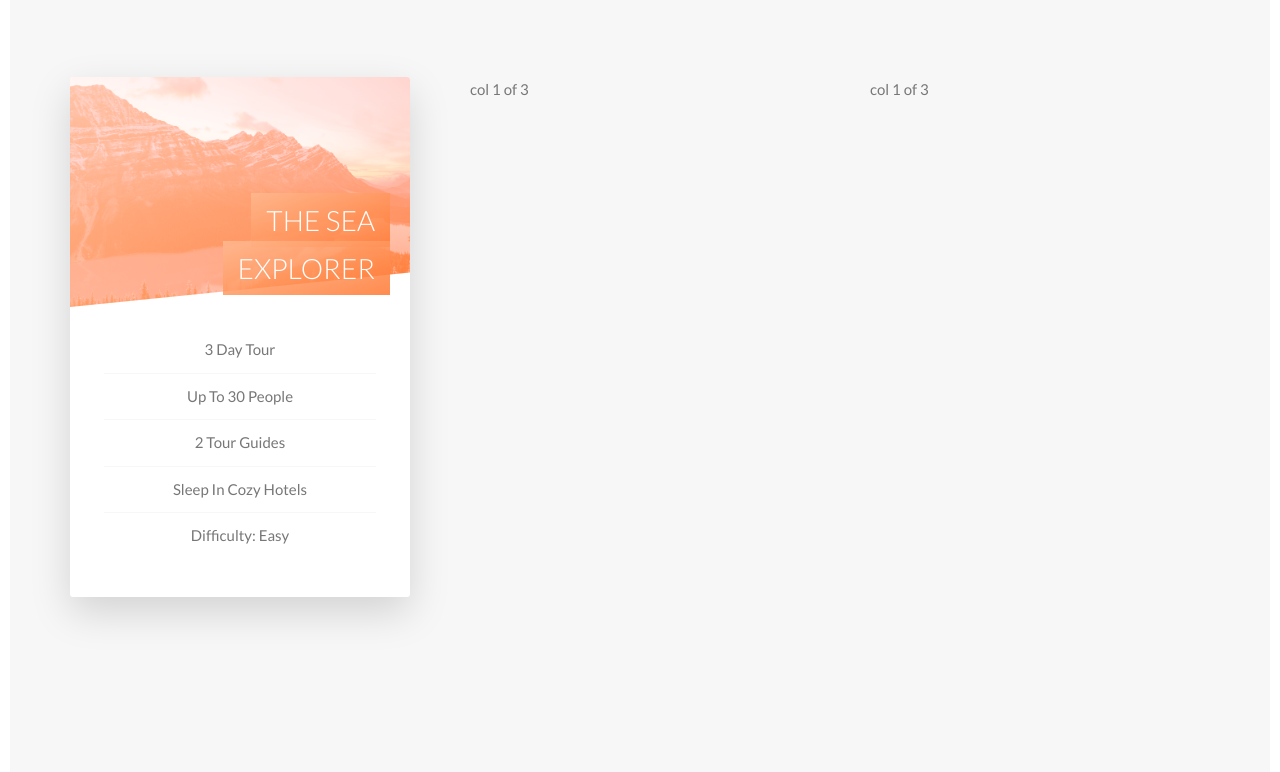
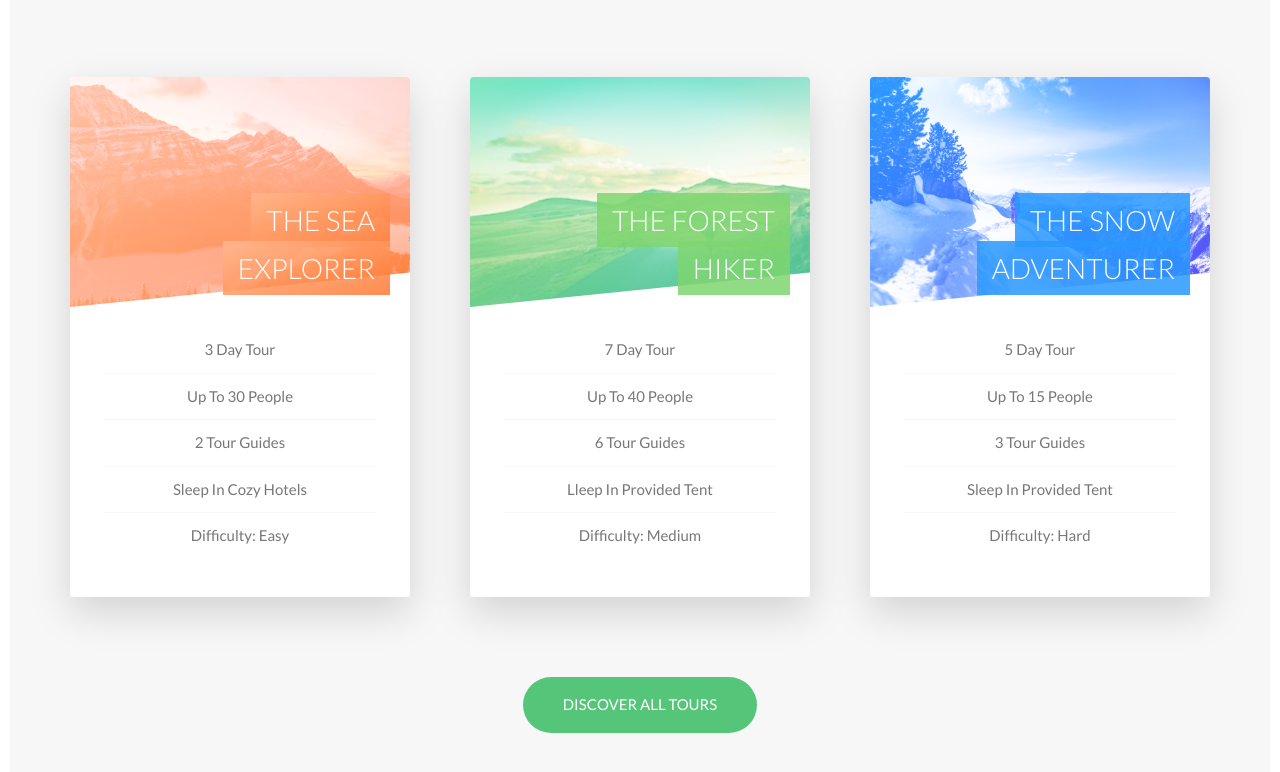
Before and after one commit to acharayaP03/Nature-Tours, a website built with webpack: page src/template.html in a window 1280 px wide. Shown: the part 2407-3179 px from the top of the page. Built offline with nearby package versions, Linux system fonts and the light colour scheme.

Commit message:
card section

```diff
--- a/src/scss/base/_utilities.scss
+++ b/src/scss/base/_utilities.scss
@@ -9,3 +9,7 @@
 .u-mb-2{
     margin-bottom: 2rem;
 }
+
+.u-mt-8{
+    margin-top: 8rem;
+}
--- a/src/scss/components/_button.scss
+++ b/src/scss/components/_button.scss
@@ -24,6 +24,14 @@
         color: $color-grey-dark;
         &::after{
             background-color: $color-white;
+        }
+    }
+
+    &--green{
+        background-color: $color-primary;
+        color: $color-white;
+        &::after{
+            background-color: $color-primary;
         }
     }
     &--animated{
--- a/src/scss/components/_card.scss
+++ b/src/scss/components/_card.scss
@@ -27,6 +27,12 @@
             &-1{
                 background-image: linear-gradient(to right bottom, $color-secondary-light, $color-secondary-dark);
             }
+            &-2{
+                background-image: linear-gradient(to right bottom, $color-primary-light, $color-primary-dark);
+            }
+            &-3{
+                background-image: linear-gradient(to right bottom, $color-tertiary-light, $color-tertiary-dark);
+            }
         }
     }
 
@@ -43,15 +49,17 @@
         height: 23rem;
         background-blend-mode: screen;
         clip-path: polygon(0 0, 100% 0, 100% 85%, 0 100%);
+        border-top-right-radius: 3px;
+        border-top-left-radius: 3px;
 
         &--1{
             background-image:  linear-gradient(to right bottom, $color-secondary-light, $color-secondary-dark),url('./assets/image/nat-4.jpg');
         }
         &--2{
-            background-image:  linear-gradient(to right bottom, $color-secondary-light, $color-secondary-dark),url('./assets/image/nat-4.jpg');
+            background-image:  linear-gradient(to right bottom, $color-primary-light, $color-primary-dark),url('./assets/image/nat-2.jpg');
         }
         &--3{
-            background-image:  linear-gradient(to right bottom, $color-secondary-light, $color-secondary-dark),url('./assets/image/nat-4.jpg');
+            background-image:  linear-gradient(to right bottom, $color-tertiary-light, $color-tertiary-dark),url('./assets/image/nat-7.jpg');
         }
     }
 
@@ -74,6 +82,12 @@
         &--1{
             background-image: linear-gradient(to right bottom, rgba($color-secondary-light, 0.85), rgba($color-secondary-dark, 0.85));
         }
+        &--2{
+            background-image: linear-gradient(to right bottom, rgba($color-primary-light, 0.85), rgba($color-primary-light, 0.85));
+        }
+        &--3{
+            background-image: linear-gradient(to right bottom, rgba($color-tertiary-light, 0.85), rgba($color-tertiary-light, 0.85));
+        }
     }
 
     &__details{
@@ -94,4 +108,28 @@
             }
         }
     }
+
+    &__cta{
+        position: absolute;
+        text-align: center;
+        top: 50%;
+        left: 50%;
+        transform: translate(-50%, -50%);
+        width: 90%;
+    }
+
+    &__price--box{
+        text-align: center;
+        color: $color-white;
+        margin-bottom: 8rem;
+    }
+    &__price--only{
+        font-size: 1.4rem;
+        text-transform: uppercase;
+    }
+
+    &__price--value{
+        font-size: 6rem;
+        font-weight: 100;
+    }
 }
--- a/src/scss/pages/_home.scss
+++ b/src/scss/pages/_home.scss
@@ -19,6 +19,6 @@
 
 .section-tours{
     background-color: $color-grey-light-1;
-    padding: 25rem 0 50rem 0;
+    padding: 25rem 0 15rem 0;
     margin-top: -12rem;
 }
--- a/src/template.html
+++ b/src/template.html
@@ -143,12 +143,75 @@
                             </div>
                         </div>
                         <div class="card__side card__side--back card__side--back-1">
-                            Back Text
+                            <div class="card__cta">
+                                <div class="card__price--box">
+                                    <p class="card__price--only">Only</p>
+                                    <p class="card__price--value">$297</p>
+                                </div>
+                                <a href="#" class="btn btn--white">Book Now</a>
+                            </div>
                         </div>
                     </div>
                 </div>
-                <div class="col-1-of-3">col 1 of 3</div>
-                <div class="col-1-of-3">col 1 of 3</div>
+                <div class="col-1-of-3">
+                    <div class="card">
+                        <div class="card__side card__side--front">
+                            <div class="card__image card__image--2">
+                                &nbsp;
+                            </div>
+                            <h4 class="card__heading"><span class="heading__span heading__span--2">The Forest Hiker</span></h4>
+                            <div class="card__details">
+                                <ul>
+                                    <li>7 day tour</li>
+                                    <li>Up to 40 people</li>
+                                    <li>6 tour guides</li>
+                                    <li>Lleep in provided tent</li>
+                                    <li>Difficulty: Medium</li>
+                                </ul>
+                            </div>
+                        </div>
+                        <div class="card__side card__side--back card__side--back-2">
+                            <div class="card__cta">
+                                <div class="card__price--box">
+                                    <p class="card__price--only">Only</p>
+                                    <p class="card__price--value">$497</p>
+                                </div>
+                                <a href="#" class="btn btn--white">Book Now</a>
+                            </div>
+                        </div>
+                    </div>
+                </div>
+                <div class="col-1-of-3">
+                    <div class="card">
+                        <div class="card__side card__side--front">
+                            <div class="card__image card__image--3">
+                                &nbsp;
+                            </div>
+                            <h4 class="card__heading"><span class="heading__span heading__span--3">The Snow adventurer</span></h4>
+                            <div class="card__details">
+                                <ul>
+                                    <li>5 day tour</li>
+                                    <li>Up to 15 people</li>
+                                    <li>3 tour guides</li>
+                                    <li>Sleep in provided tent</li>
+                                    <li>Difficulty: hard</li>
+                                </ul>
+                            </div>
+                        </div>
+                        <div class="card__side card__side--back card__side--back-3">
+                            <div class="card__cta">
+                                <div class="card__price--box">
+                                    <p class="card__price--only">Only</p>
+                                    <p class="card__price--value">$897</p>
+                                </div>
+                                <a href="#" class="btn btn--white">Book Now</a>
+                            </div>
+                        </div>
+                    </div>
+                </div>
+            </div>
+            <div class="u-center-text u-mt-8">
+                <a href="#" class="btn btn--green">Discover All Tours</a>
             </div>
         </section>
     </main>
```
